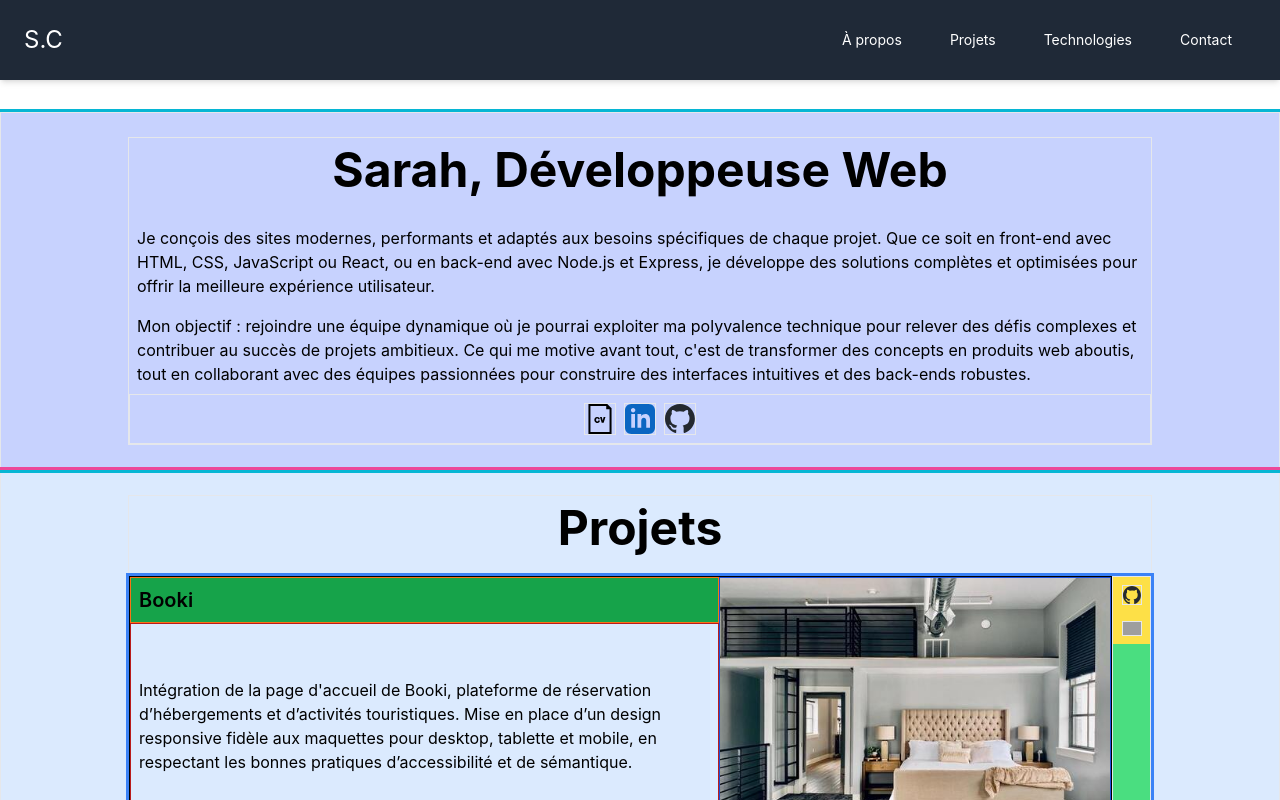
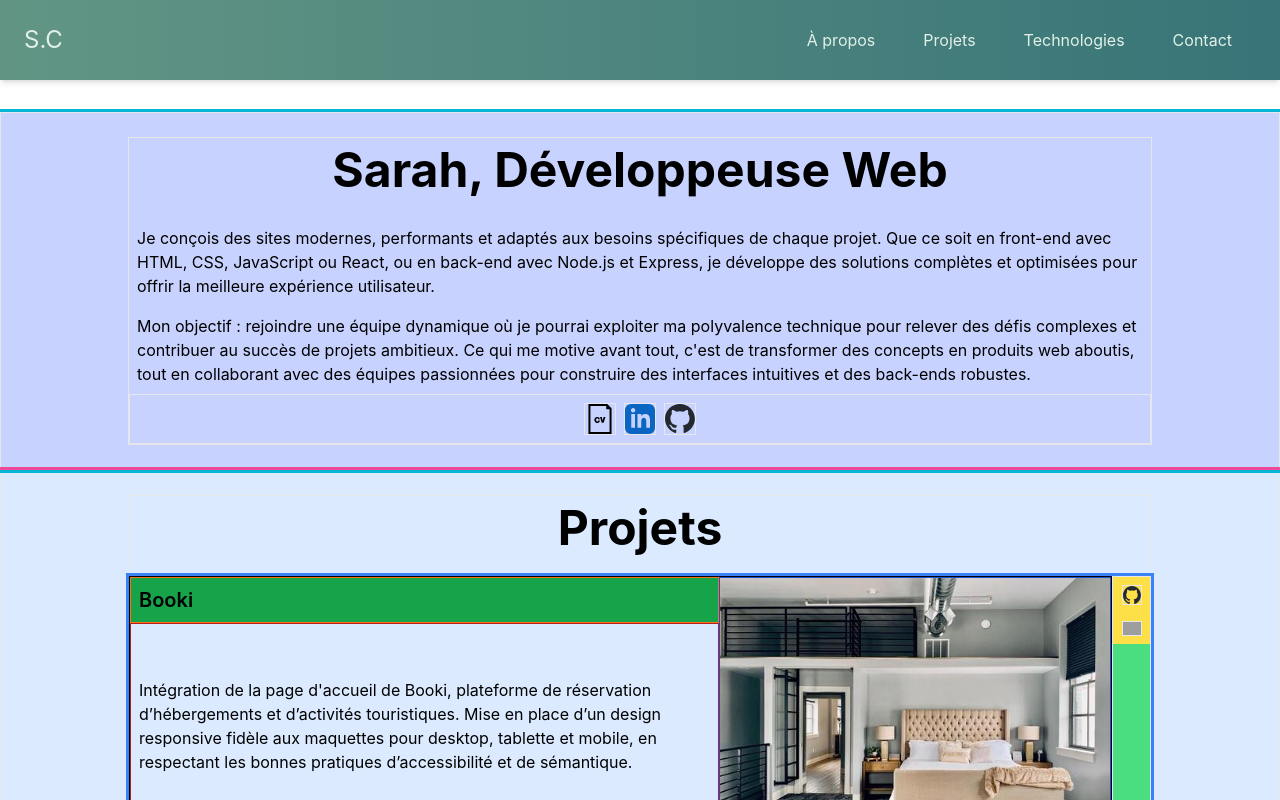
Before and after one commit to Wanakaaa/Portfolio-p8, a Next.js app in the folder portfolio/: page / in a window 1280 px wide. Shown: the top 800 px of the page. Built offline with nearby package versions, Linux system fonts and the light colour scheme; grey boxes are pictures that could not be loaded.

Commit message:
color test

```diff
--- a/portfolio/src/app/About/About.tsx
+++ b/portfolio/src/app/About/About.tsx
@@ -6,7 +6,6 @@ import AboutPresentation from '@/components/about/AboutPresentation';
 
 export default function About() {
   const { social } = aboutData
-  // const socialKeys = Object.keys(social)
   return (
     <>
     <section id='about' className='outline outline-cyan-500 bg-indigo-200'>
--- a/portfolio/src/components/header/Header.tsx
+++ b/portfolio/src/components/header/Header.tsx
@@ -15,12 +15,12 @@ export default function Header() {
 
   return (
     <header
-      className={`flex justify-between items-center p-4 md:p-6 bg-gray-800 text-white w-full top-0 z-10 shadow-md ${
+      className={`flex justify-between items-center p-4 md:p-6 bg-gradient-to-r from-[#629584] to-[#387478] text-[#E2F1E7] w-full top-0 z-10 shadow-md ${
         isOpen ? 'mb-16' : 'mb-4 md:mb-8'
       }`}
     >
       {/* Logo */}
-      <div className="text-lg md:text-xl lg:text-2xl">
+      <div className="text-2xl">
         <Link href="/">S.C</Link>
       </div>
 
@@ -41,7 +41,7 @@ export default function Header() {
       <div
         className={`${
           isOpen ? 'flex' : 'hidden'
-        } absolute top-16 left-0 w-full bg-gray-800 md:hidden justify-center items-center text-center`}
+        } absolute top-16 left-0 w-full bg-gradient-to-r from-[#629584] to-[#387478] md:hidden justify-center items-center text-center`}
       >
         <Navbar />
       </div>
--- a/portfolio/src/components/header/Navbar.tsx
+++ b/portfolio/src/components/header/Navbar.tsx
@@ -5,16 +5,16 @@ export default function Navbar() {
   return (
     <nav>
       <ul className="flex justify-center items-center flex-wrap space-x-4 md:space-x-8 w-full mx-auto px-4">
-        <li className="text-sm md:text-base lg:text-sm px-2 py-1 mobile:bg-gray-500">
+        <li className="px-2 py-1">
           <Link href="/#about" className="inline-flex items-center justify-center">À propos</Link>
         </li>
-        <li className="text-sm md:text-base lg:text-sm px-2 py-1">
+        <li className="px-2 py-1">
           <Link href="/#projects" className="inline-flex items-center justify-center">Projets</Link>
         </li>
-        <li className="text-sm md:text-base lg:text-sm px-2 py-1">
+        <li className="px-2 py-1">
           <Link href="/#skills" className="inline-flex items-center justify-center">Technologies</Link>
         </li>
-        <li className="text-sm md:text-base lg:text-sm px-2 py-1">
+        <li className="px-2 py-1">
           <Link href="/#contact" className="inline-flex items-center justify-center">Contact</Link>
         </li>
       </ul>
--- a/portfolio/tailwind.config.ts
+++ b/portfolio/tailwind.config.ts
@@ -18,6 +18,7 @@ const config: Config = {
         '2xl': '1536px',
       },
       colors: {
+        clair: "#E2F1E7",
         background: "var(--background)",
         foreground: "var(--foreground)",
       },
```
